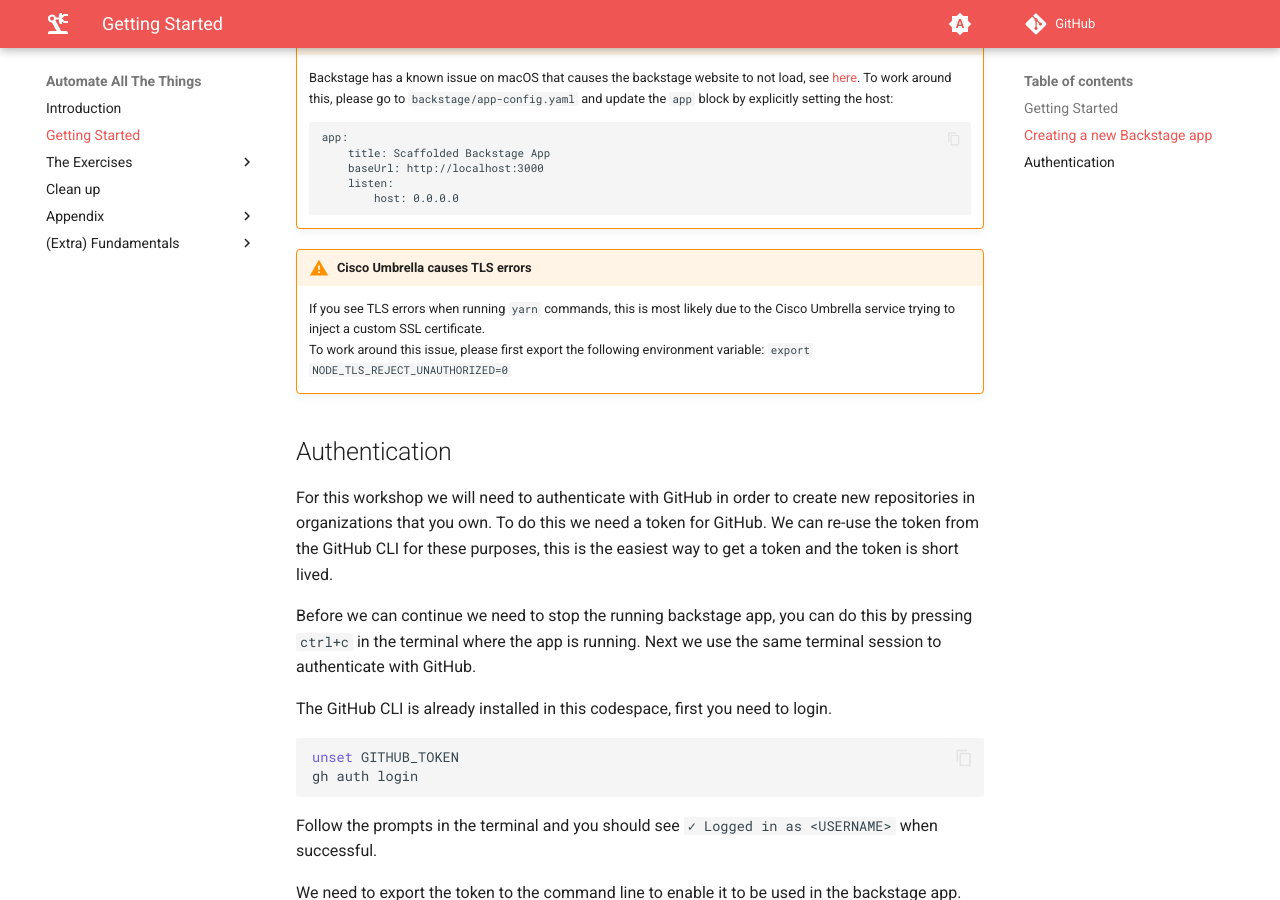
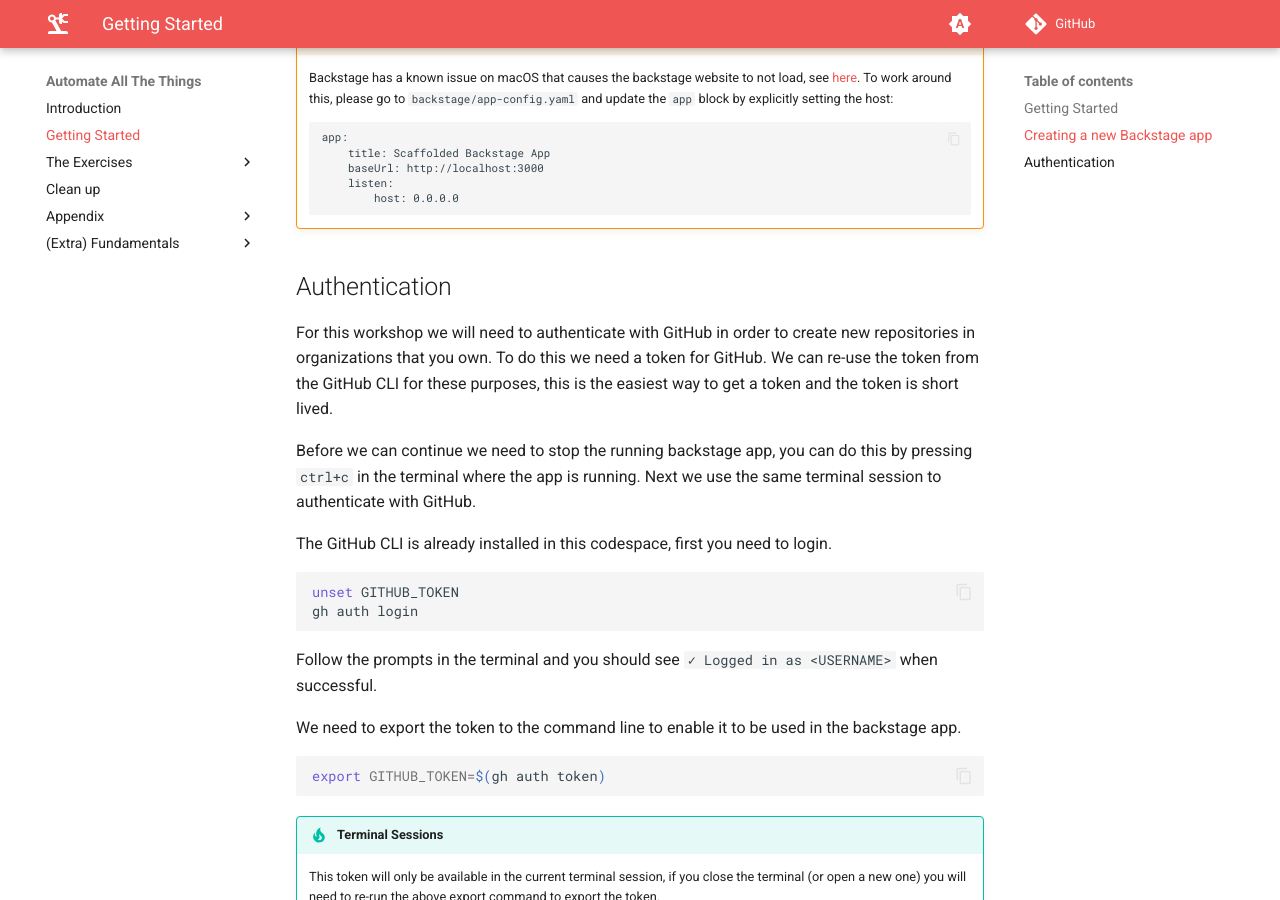
Before and after one commit to philips-labs/automation-workshop, an MkDocs documentation site: the page built from docs/getting-started.md, in a window 1280 px wide and 900 px high, scrolled down 1680 px. Built offline with MkDocs 1.6.1 and Material for MkDocs 9.7.7, drawn with Linux system fonts in a browser that asks for light colours; comment, search, counter and statistics services are not loaded.

````diff
--- a/docs/getting-started.md
+++ b/docs/getting-started.md
@@ -67,12 +67,6 @@ the Backstage app running, please check the following:
             host: 0.0.0.0
     ```
 
-!!! Warning "Cisco Umbrella causes TLS errors"
-
-    If you see TLS errors when running `yarn` commands, this is most likely due to the Cisco Umbrella service trying to inject a custom SSL certificate.
-    To work around this issue, please first export the following environment variable:
-    `export NODE_TLS_REJECT_UNAUTHORIZED=0`
-
 ## Authentication
 
 For this workshop we will need to authenticate with GitHub in order to create
````
Also changed, not shown: 1 other file.
